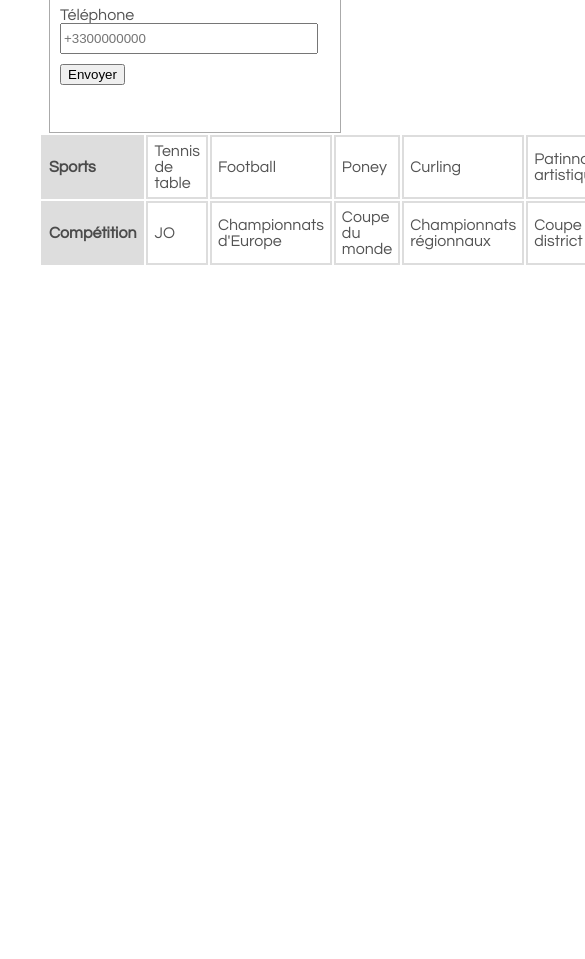
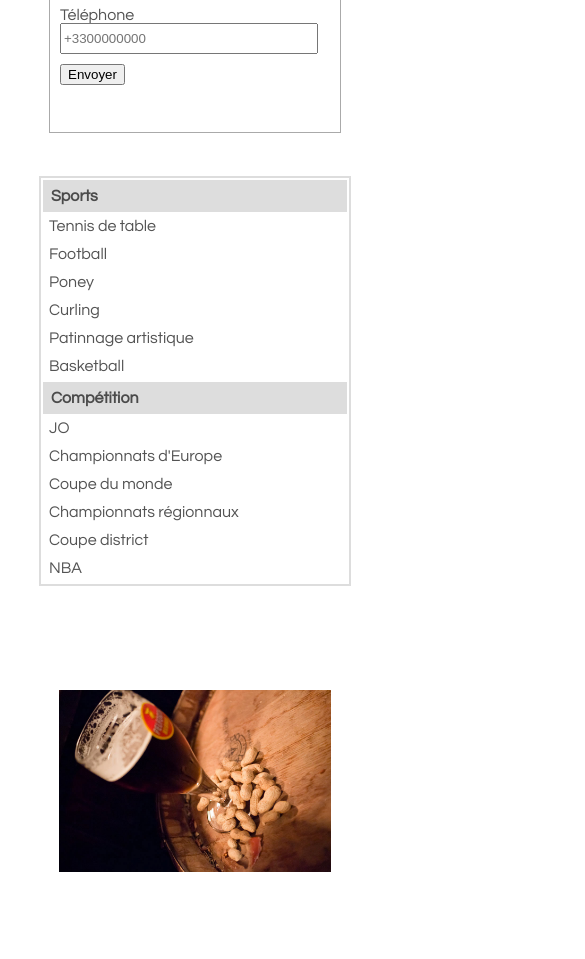
Before and after one commit to credeobas/appli, a plain HTML site: page TP02/index.html in a window 390 px wide. Shown: the part 1544-2503 px from the top of the page, 585 px wide, since content can reach past the window. Before the commit the page ends 1911 px from the top, so only its background shows below. Drawn offline with Linux system fonts and the light colour scheme.

Commit message:
jusque tp2 4

```diff
--- a/TP02/index.html
+++ b/TP02/index.html
@@ -19,7 +19,7 @@
       <div class="p3">
       <p>Quisque faucibus, arcu ac pharetra cursus, massa leo placerat dui, et ornare nunc dui quis arcu. Suspendisse eget molestie sem, finibus mollis est. Morbi in egestas ligula. Sed condimentum tellus ullamcorper dolor pharetra, in rutrum elit fermentum. Pellentesque rutrum elementum nulla id maximus. Suspendisse imperdiet ipsum quam, non posuere mi hendrerit eu. Duis est erat, convallis in iaculis nec, viverra vel nunc. Fusce facilisis dictum efficitur. Nulla non massa sodales, pulvinar ipsum quis, gravida dui. Ut dapibus varius leo non porttitor.</p>
       </div>
-  <div class="bgimg"></div>
+    <div class="calaisimg bgimg"></div>
 
       <form>
         <label>Nom</label>
@@ -58,6 +58,7 @@
         <td>NBA</td>
       </tr>
     </table>
+    <div class="biereimg bgimg"></div>
   </div>
   <footer></footer>
   </body>
--- a/TP02/style.css
+++ b/TP02/style.css
@@ -22,9 +22,14 @@ h1{
 .p3{
 	background-color: rgba(235, 47, 6,0.35);
 }
+.calaisimg{
+	background: url("calais_petit.jpg");
+}
+.biereimg{
+	background: url("biere.jpg");
+}
 .bgimg{
 	margin: 20px;
-	background: url("calais_petit.jpg");
 	height: 350px;
 	background-position: center;
 	background-size: contain;
@@ -74,10 +79,23 @@ only screen and (min-device-pixel-ratio: 2){
 	.bgimg{
 		background: url("logo-iut.jpg");
 	}
+}
+
+@media only screen and (max-width: 480px){
+	table{
+		margin-top: 5vh;
+	    border: 2px solid #dddddd;
+
+	}
+	td{
+		display: block;
+		border: inherit;
+	}
+	th{
+		display: block;
+	}
+	tr{
+		text-align: center;
+	}
 
 }
-/*and (max-width: 767px)
-	table{
-		display: inline-block;
-	}
-*/
```
Also changed, not shown: TP02/biere.jpg (added), TP02/ordinateur.jpg (added). Lines whose indentation alone changed are shown as unchanged.
